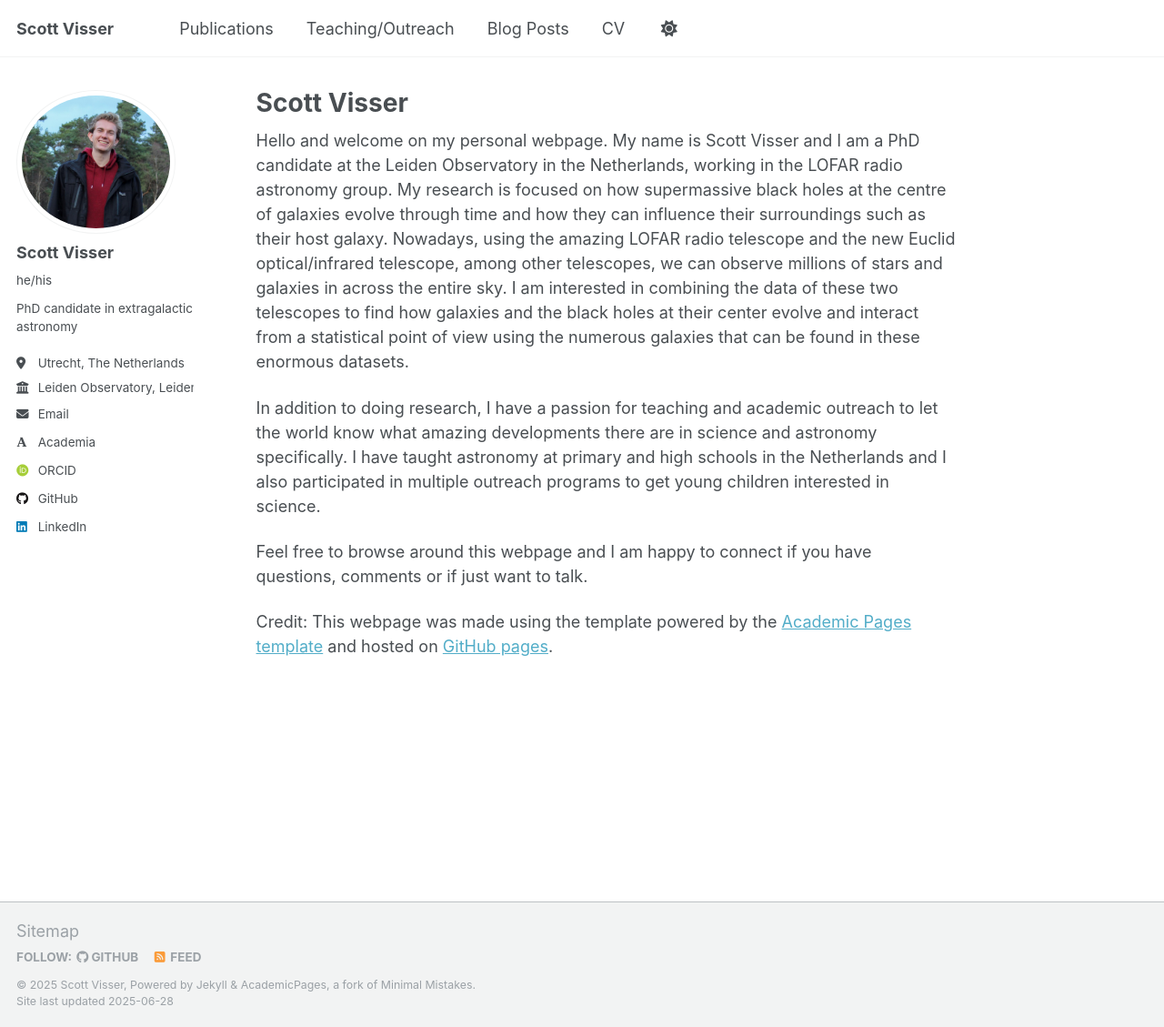
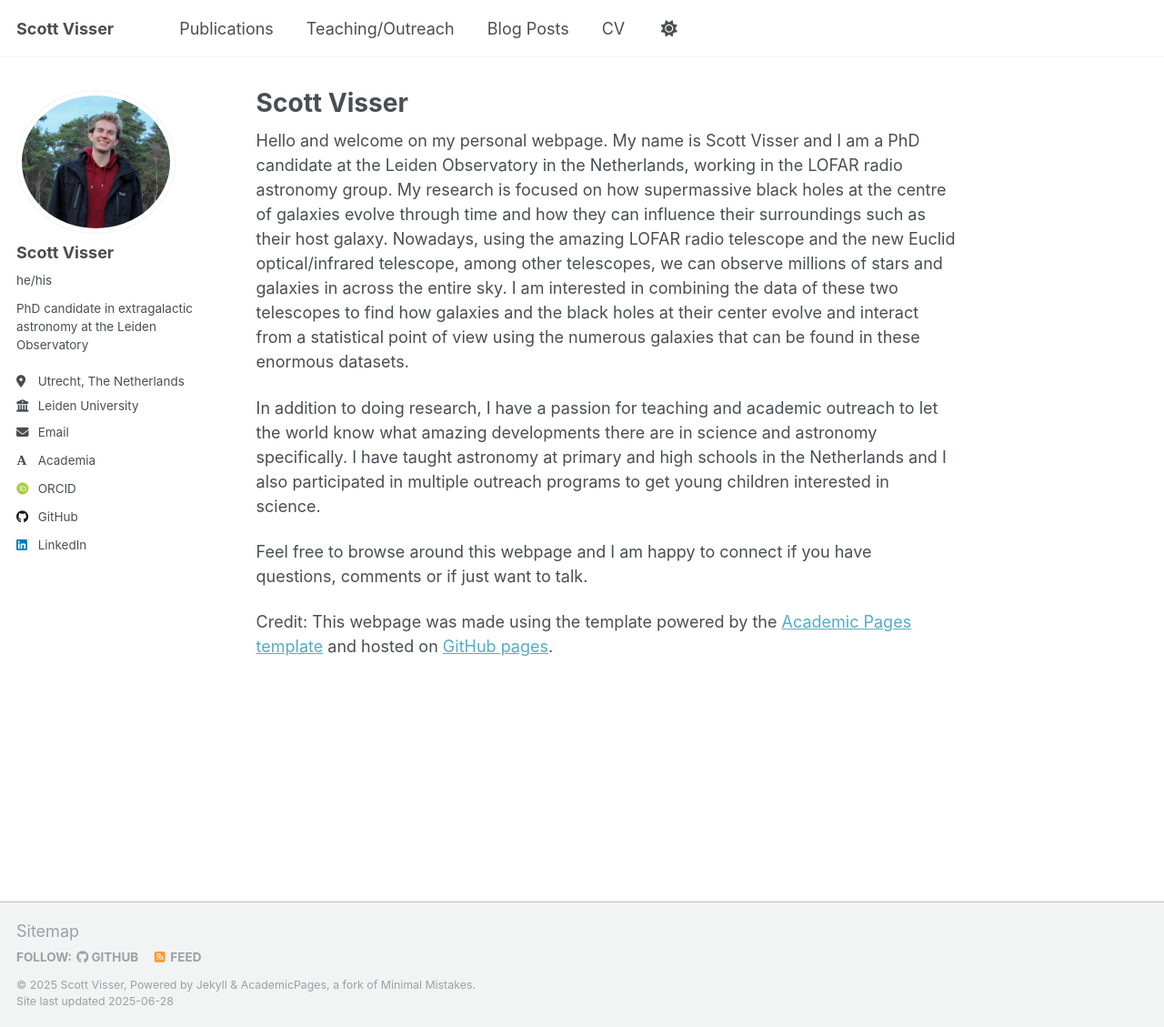
Before and after one commit to ScottV19/ScottV19.github.io, a Jekyll site: the page built from _pages/about.md, in a window 1280 px wide and 1129 px high. Shown: the whole window at 91% size. Built offline with Jekyll 4.4.1, drawn with Linux system fonts in a browser that asks for light colours; some web fonts are replaced.

Commit message:
Updated about page

```diff
--- a/_config.yml
+++ b/_config.yml
@@ -25,9 +25,9 @@ author:
   avatar           : "CV-foto.jpg"
   name             : "Scott Visser"
   pronouns         : "he/his" # example: "she/her"
-  bio              : "PhD candidate in extragalactic astronomy"
+  bio              : "PhD candidate in extragalactic astronomy at the Leiden Observatory"
   location         : "Utrecht, The Netherlands"
-  employer         : "Leiden Observatory, Leiden University"
+  employer         : "Leiden University"
   uri              : # URL
   email            : "visserscott@strw.leidenuniv.nl"
 
```
